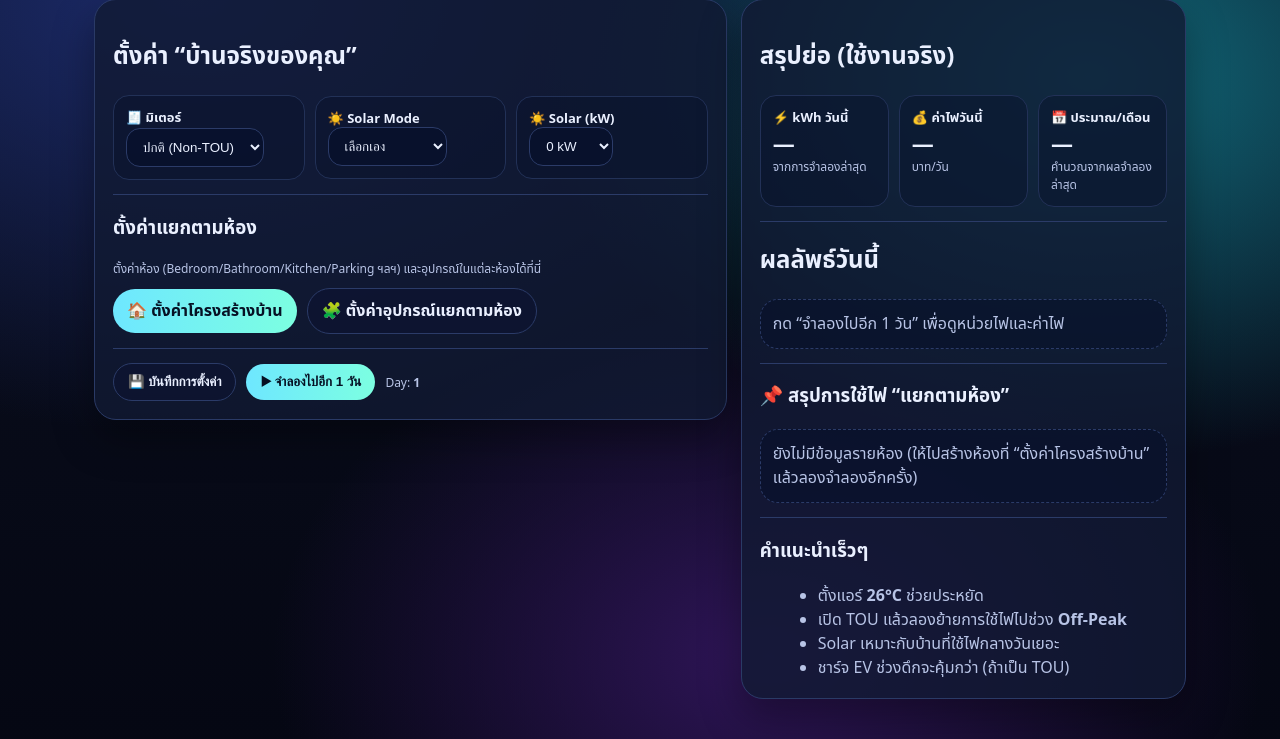
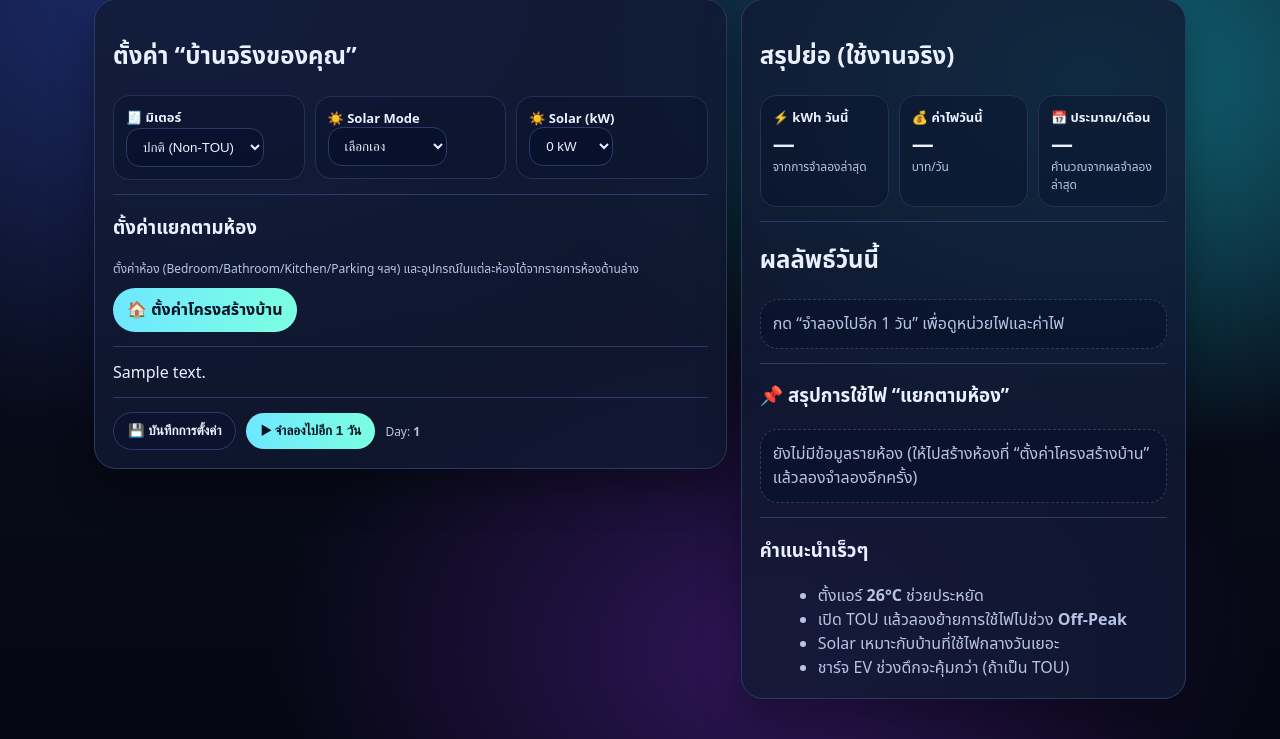
Before and after one commit to apiwatMea/energy-life, a Flask app: template templates/home.html in a window 1280 px wide. Shown: the part 89-828 px from the top of the page. Run offline with Flask 3, Linux system fonts and the light colour scheme; data comes from the database, SQL or seed files in the repository; the template is opened without the code that fills it: most values are stand-ins (such as "Sample title", 1, 10 or a date in 2020); data that the repository does not hold is empty.

Commit message:
Update home.html

```diff
--- a/templates/home.html
+++ b/templates/home.html
@@ -34,9 +34,11 @@
   </header>
 
   <main class="grid2">
+    <!-- LEFT -->
     <section class="card">
       <h2>ตั้งค่า “บ้านจริงของคุณ”</h2>
 
+      <!-- ✅ เหลือแค่ มิเตอร์ / Solar Mode / Solar (kW) -->
       <div class="row gap mt">
         <div class="mini grow">
           <div class="mini-title">🧾 มิเตอร์</div>
@@ -68,13 +70,18 @@
 
       <h3>ตั้งค่าแยกตามห้อง</h3>
       <div class="muted small">
-        ตั้งค่าห้อง (Bedroom/Bathroom/Kitchen/Parking ฯลฯ) และอุปกรณ์ในแต่ละห้องได้ที่นี่
+        ตั้งค่าห้อง (Bedroom/Bathroom/Kitchen/Parking ฯลฯ) และอุปกรณ์ในแต่ละห้องได้จากรายการห้องด้านล่าง
       </div>
 
       <div class="row gap mt2">
         <a class="btn primary" href="{{ url_for('house_setup') }}">🏠 ตั้งค่าโครงสร้างบ้าน</a>
-        <a class="btn" href="{{ url_for('rooms_setup') }}">🧩 ตั้งค่าอุปกรณ์แยกตามห้อง</a>
+        <!-- ✅ เอาปุ่ม “ตั้งค่าอุปกรณ์แยกตามห้อง” ออกแล้ว -->
       </div>
+
+      {% if house_summary_html %}
+        <div class="divider"></div>
+        {{ house_summary_html|safe }}
+      {% endif %}
 
       <div class="divider"></div>
 
@@ -85,6 +92,7 @@
       </div>
     </section>
 
+    <!-- RIGHT -->
     <aside class="card">
       <h2>สรุปย่อ (ใช้งานจริง)</h2>
       <div class="grid3 mt2">
```
